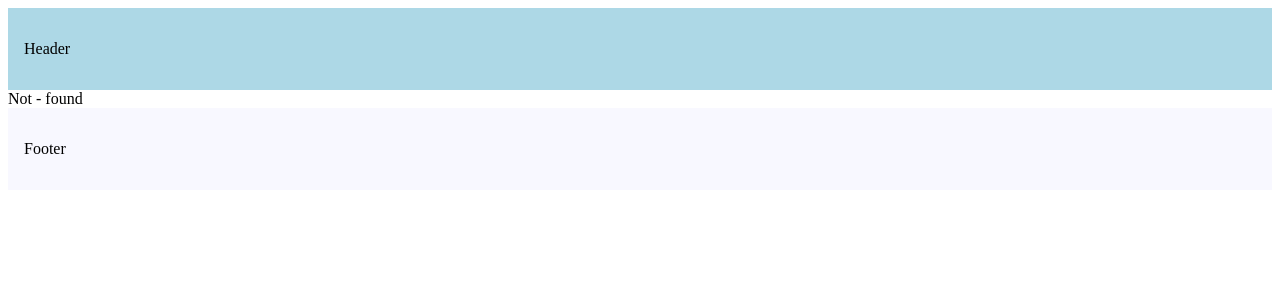
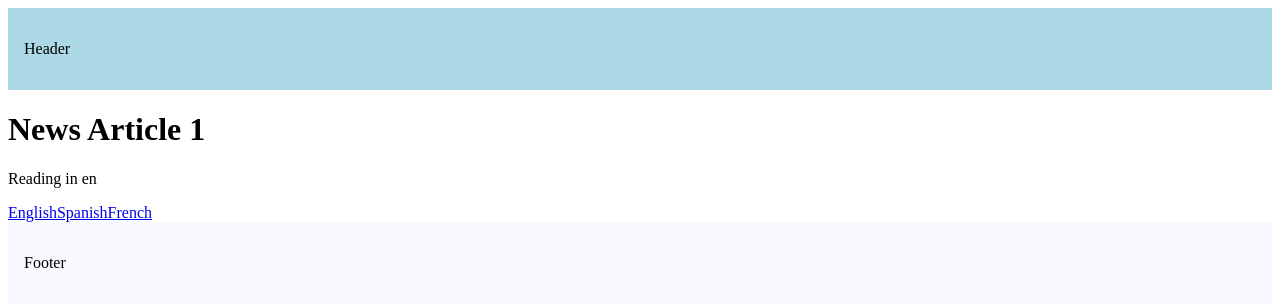
Before and after one commit to Harsha-182/NextJS, a Next.js app in the folder my-app/: page /articles/1 in a window 1280 px wide. Before the commit this address had no page. Shown: the top 306 px of the page. Built offline with nearby package versions, Linux system fonts and the light colour scheme.

Commit message:
params and searchParams

```diff
--- /dev/null
+++ b/my-app/src/app/articles/[articleId]/page.tsx
@@ -0,0 +1,26 @@
+'use client'
+import Link from "next/link";
+import { use } from "react";
+
+export default function NewsArticle({
+	params, searchParams
+}:{
+	params: Promise<{articleId: string}>;
+	searchParams: Promise<{lang?: "en" | "es" | "fr"}>;
+}){
+	const {articleId} = use(params);
+	const {lang = "en"} = use(searchParams);
+
+	return (
+		<div>
+			<h1>News Article {articleId}</h1>
+			<p>Reading in {lang}</p>
+
+			<div>
+				<Link href={`/articles/${articleId}?lang=en`}>English</Link>
+				<Link href={`/articles/${articleId}?lang=es`}>Spanish</Link>
+				<Link href={`/articles/${articleId}?lang=fr`}>French</Link>
+			</div>
+		</div>
+	)
+}
```
